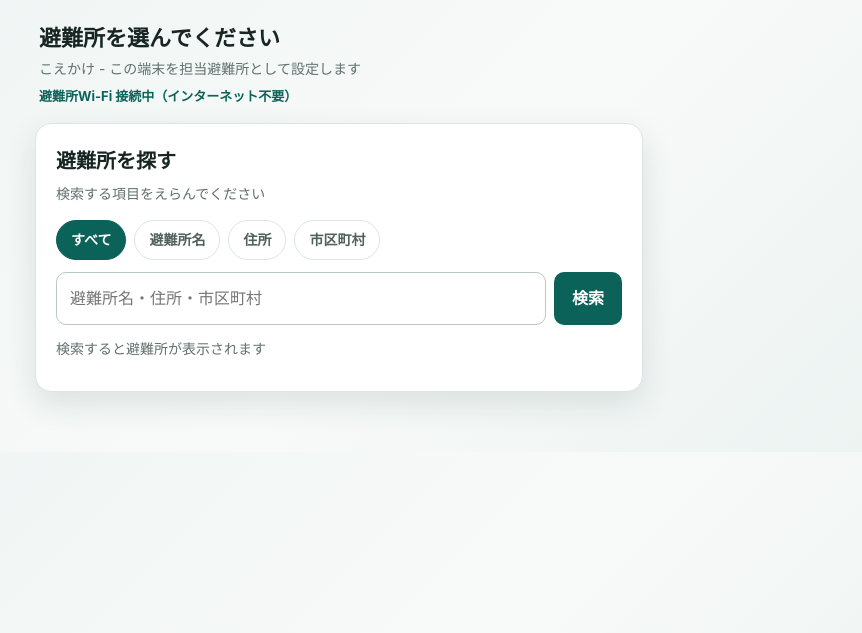
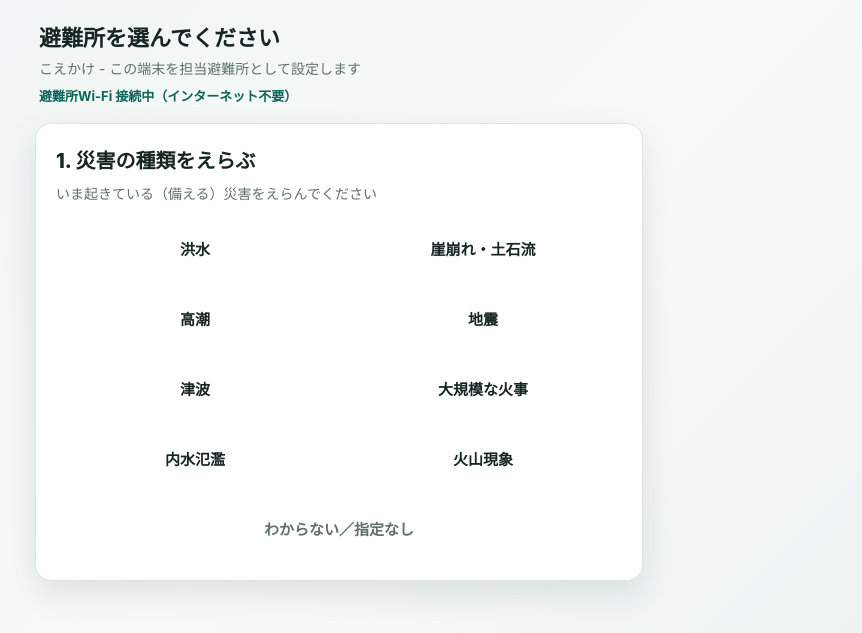
Before and after one commit to gororin-06/koekake, a Flask app: page / in a window 1280 px wide. Shown: the top 633 px of the page, without its empty margins (301-1163 px from the left). Run offline with Flask 3, Linux system fonts and the light colour scheme; data that the repository does not hold is empty.

Commit message:
kensaku add

```diff
--- a/app/main.py
+++ b/app/main.py
@@ -333,6 +333,30 @@ def select_shelter(shelter_id):
 
 
 # =========================
+# 市区町村一覧
+# =========================
+
+@app.route('/api/cities', methods=['GET'])
+def list_cities():
+    """避難所データに存在する市区町村の一覧。q で部分一致フィルタ。"""
+    q = (request.args.get('q') or '').strip()
+    db = get_db()
+    if q:
+        rows = db.execute(
+            "SELECT DISTINCT city FROM shelters "
+            "WHERE city IS NOT NULL AND city != '' AND city LIKE ? "
+            "ORDER BY city LIMIT 60",
+            ('%' + q + '%',)
+        ).fetchall()
+    else:
+        rows = db.execute(
+            "SELECT DISTINCT city FROM shelters "
+            "WHERE city IS NOT NULL AND city != '' ORDER BY city LIMIT 60"
+        ).fetchall()
+    return jsonify({'cities': [r['city'] for r in rows]})
+
+
+# =========================
 # 避難所検索
 # =========================
 
@@ -342,6 +366,31 @@ def search_shelters():
     field = request.args.get('field', 'all')
 
     db = get_db()
+
+    # 災害→市町村→施設フロー：city 指定なら、その市町村の避難所を disaster 対応順で返す
+    # （対応しない避難所は除外せず、優先順位を下げて含める）
+    city = request.args.get('city')
+    disaster = request.args.get('disaster')
+    if city:
+        col = DISASTER_TYPES[disaster][0] if disaster in DISASTER_TYPES else None
+        order = (col + " DESC, name") if col else "name"
+        rows = db.execute(
+            f"SELECT * FROM shelters WHERE city = ? ORDER BY {order} LIMIT 50",
+            (city,)
+        ).fetchall()
+        out = []
+        for row in rows:
+            ds = [lbl for k, (c, lbl) in DISASTER_TYPES.items() if row[c]]
+            item = {
+                'id': row['id'], 'name': row['name'],
+                'address': row['address'] or '', 'city': row['city'] or '',
+                'prefecture': row['prefecture'] or '', 'capacity': row['capacity'],
+                'disasters': ds, 'is_active': bool(row['is_active']),
+            }
+            if col:
+                item['is_compatible'] = bool(row[col])
+            out.append(item)
+        return jsonify({'shelters': out, 'count': len(out)})
 
     # キーワードが無いときは全件を返さない（数千件の巨大レスポンスを防ぐ）
     if not q:
--- a/app/static/app.js
+++ b/app/static/app.js
@@ -628,260 +628,188 @@
         });
     }
 
-    // ===== 避難所検索 =====
+    // ===== 初回セットアップ：災害 → 市町村 → 避難所（対応順・非対応は下位） =====
+    var suStep1 = document.getElementById('suStep1');
+    if (suStep1) {
+        var suStep2 = document.getElementById('suStep2');
+        var suStep3 = document.getElementById('suStep3');
+        var citySearch = document.getElementById('citySearch');
+        var cityResults = document.getElementById('cityResults');
+        var suResults = document.getElementById('shelterResults');
+        var su3lead = document.getElementById('su3lead');
+        var suBack = document.getElementById('suBack');
 
-    var shelterInput = document.getElementById('shelterSearchInput');
-    var shelterSearchBtn = document.getElementById('shelterSearchBtn');
-    var shelterResults = document.getElementById('shelterResults');
-    var shelterSearchStatus = document.getElementById('shelterSearchStatus');
+        var selDisaster = '';
+        var selDisasterLabel = '';
+        var selCity = '';
 
-    var shelterField = 'all';
+        function suShow(n) {
+            suStep1.hidden = (n !== 1);
+            if (suStep2) suStep2.hidden = (n !== 2);
+            if (suStep3) suStep3.hidden = (n !== 3);
+            if (suBack) suBack.hidden = (n === 1);
+        }
 
-    var shelterFilterButtons =
-        document.querySelectorAll('.shelter-filter');
+        // 避難所を確定（初回セットアップ端末は管理者モードを新しいタブで開く）
+        function selectShelter(id, btn) {
+            if (!window.confirm('この避難所を選択しますか？')) return;
+            if (btn) btn.disabled = true;
+            var adminTab = window.open('', '_blank');
+            fetch('/api/shelters/' + id + '/select', {
+                method: 'POST',
+                headers: { 'Content-Type': 'application/json' }
+            }).then(function (res) {
+                if (!res.ok) throw new Error('failed');
+                return res.json();
+            }).then(function (data) {
+                if (data && data.admin_url) {
+                    if (adminTab) adminTab.location = data.admin_url;
+                    showSetupDone(data.admin_url, adminTab);
+                } else {
+                    if (adminTab) adminTab.close();
+                    location.reload();
+                }
+            }).catch(function () {
+                if (adminTab) adminTab.close();
+                if (btn) btn.disabled = false;
+                showToast('避難所を選択できませんでした');
+            });
+        }
 
-    shelterFilterButtons.forEach(function (button) {
-        button.addEventListener('click', function () {
+        // 手順1：災害種別
+        var disasterBtns = document.querySelectorAll('.disaster-btn');
+        for (var d = 0; d < disasterBtns.length; d++) {
+            disasterBtns[d].addEventListener('click', function () {
+                selDisaster = this.getAttribute('data-disaster') || '';
+                selDisasterLabel = this.getAttribute('data-label') || '';
+                suShow(2);
+                loadCities('');
+                if (citySearch) { citySearch.value = ''; citySearch.focus(); }
+            });
+        }
 
-            shelterFilterButtons.forEach(function (btn) {
-                btn.classList.remove('on');
-            });
-
-            button.classList.add('on');
-
-            shelterField = button.getAttribute('data-field');
-
-            if (shelterField === 'all') {
-                shelterInput.placeholder = '避難所名・住所・市区町村';
-            } else if (shelterField === 'name') {
-                shelterInput.placeholder = '避難所名を入力';
-            } else if (shelterField === 'address') {
-                shelterInput.placeholder = '住所を入力';
-            } else if (shelterField === 'city') {
-                shelterInput.placeholder = '市区町村を入力';
+        // 手順2：市区町村
+        function loadCities(q) {
+            fetch('/api/cities?q=' + encodeURIComponent(q))
+                .then(function (res) { return res.ok ? res.json() : { cities: [] }; })
+                .then(function (data) { renderCities(data.cities || []); })
+                .catch(function () { renderCities([]); });
         }
-        });
-    });
-
-
-    function searchShelters() {
-
-        if (!shelterInput || !shelterResults) {
-            console.error('避難所検索HTMLが見つかりません');
+        function renderCities(cities) {
+            cityResults.innerHTML = '';
+            if (!cities.length) {
+                cityResults.innerHTML = '<div class="empty"><strong>市区町村が見つかりません</strong></div>';
                 return;
             }
-
-        var q = shelterInput.value.trim();
-
-        shelterSearchBtn.disabled = true;
-        shelterSearchStatus.textContent = '検索しています...';
-        shelterResults.innerHTML = '';
-
-        var url =
-            '/api/shelters?q=' +
-            encodeURIComponent(q) +
-            '&field=' +
-            encodeURIComponent(shelterField);
-
-        console.log('避難所検索:', url);
-
-        fetch(url)
-            .then(function (res) {
-
-                console.log('API status:', res.status);
-
-                return res.text().then(function (text) {
-
-                    console.log('API response:', text);
-
-                    if (!res.ok) {
-                        throw new Error(
-                            'APIエラー ' + res.status + '\n' + text
-                        );
+            for (var i = 0; i < cities.length; i++) {
+                var b = document.createElement('button');
+                b.type = 'button';
+                b.className = 'city-btn';
+                b.textContent = cities[i];
+                b.addEventListener('click', function () {
+                    selCity = this.textContent;
+                    suShow(3);
+                    loadShelters();
+                });
+                cityResults.appendChild(b);
+            }
+        }
+        if (citySearch) {
+            citySearch.addEventListener('input', function () {
+                loadCities(this.value.trim());
+            });
         }
 
-                    try {
-                        return JSON.parse(text);
-                    } catch (e) {
-                        throw new Error(
-                            'JSONとして読み込めませんでした\n' + text
-                        );
+        // 手順3：避難所（対応順・非対応は下位に）
+        function loadShelters() {
+            su3lead.textContent = selCity + (selDisasterLabel ? '　（' + selDisasterLabel + 'に対応する避難所を上に表示）' : '');
+            suResults.innerHTML = '<div class="shelter-search-status">読み込み中...</div>';
+            var url = '/api/shelters?city=' + encodeURIComponent(selCity) +
+                '&disaster=' + encodeURIComponent(selDisaster);
+            fetch(url).then(function (res) { return res.ok ? res.json() : { shelters: [] }; })
+                .then(function (data) { renderShelters(data.shelters || []); })
+                .catch(function () {
+                    suResults.innerHTML = '<div class="empty"><strong>取得できませんでした</strong></div>';
+                });
         }
-                });
-            })
-            .then(function (data) {
-
-                shelterSearchBtn.disabled = false;
-
-                console.log('検索結果:', data);
-
-                var shelters = data.shelters || [];
-
-                shelterSearchStatus.textContent =
-                    shelters.length + '件の避難所が見つかりました';
-
-                if (shelters.length === 0) {
-                    shelterResults.innerHTML =
-                        '<div class="empty">' +
-                        '<strong>該当する避難所がありません</strong>' +
-                        '</div>';
+        function renderShelters(list) {
+            suResults.innerHTML = '';
+            if (!list.length) {
+                suResults.innerHTML = '<div class="empty"><strong>この市区町村に避難所が見つかりません</strong></div>';
                 return;
             }
-
-                shelters.forEach(function (s) {
-
+            var dividerShown = false;
+            for (var i = 0; i < list.length; i++) {
+                var s = list[i];
+                var incompatible = (s.is_compatible === false);
+                if (incompatible && !dividerShown) {
+                    var div = document.createElement('div');
+                    div.className = 'shelter-divider';
+                    div.textContent = 'この災害には指定されていない避難所';
+                    suResults.appendChild(div);
+                    dividerShown = true;
+                }
                 var card = document.createElement('button');
                 card.type = 'button';
-                    card.className = 'shelter-result';
+                card.className = 'shelter-result' + (incompatible ? ' incompatible' : '');
                 card.setAttribute('data-id', s.id);
-
 
                 var name = document.createElement('div');
                 name.className = 'shelter-result-name';
                 name.textContent = s.name || '名称不明';
-
                 card.appendChild(name);
 
+                if (s.is_compatible === true) {
+                    var okb = document.createElement('span');
+                    okb.className = 'compat-badge ok';
+                    okb.textContent = '✓ ' + (selDisasterLabel || 'この災害') + 'に対応';
+                    card.appendChild(okb);
+                } else if (s.is_compatible === false) {
+                    var ngb = document.createElement('span');
+                    ngb.className = 'compat-badge ng';
+                    ngb.textContent = selDisasterLabel + 'の指定なし';
+                    card.appendChild(ngb);
+                }
 
-                    if (s.city || s.address || s.prefecture) {
-
+                if (s.address) {
                     var address = document.createElement('div');
                     address.className = 'shelter-address';
-
-                        address.textContent =
-                            (s.prefecture || '') +
-                            (s.city || '') +
-                            (s.address || '');
-
+                    address.textContent = s.address;
                     card.appendChild(address);
                 }
-
-
-                    if (s.capacity !== null && s.capacity !== undefined) {
-
-                        var capacity = document.createElement('div');
-                        capacity.className = 'shelter-capacity';
-
-                        capacity.textContent =
-                            '想定収容人数：' +
-                            s.capacity +
-                            '人';
-
-                        card.appendChild(capacity);
+                if (s.capacity) {
+                    var cap = document.createElement('div');
+                    cap.className = 'shelter-capacity';
+                    cap.textContent = '想定収容人数：' + s.capacity + '人';
+                    card.appendChild(cap);
+                }
+                if (s.disasters && s.disasters.length > 0) {
+                    var dz = document.createElement('div');
+                    dz.className = 'shelter-disasters';
+                    dz.textContent = '対応：' + s.disasters.join('・');
+                    card.appendChild(dz);
+                }
+                (function (id, btn) {
+                    btn.addEventListener('click', function () { selectShelter(id, btn); });
+                })(s.id, card);
+                suResults.appendChild(card);
+            }
         }
 
-
-                    if (s.disasters && s.disasters.length > 0) {
-
-                        var disaster = document.createElement('div');
-                        disaster.className = 'shelter-disasters';
-
-                        disaster.textContent =
-                            '対応：' +
-                            s.disasters.join('・');
-
-                        card.appendChild(disaster);
-                    }
-
-
-                    if (s.is_active) {
-
-                        var active = document.createElement('div');
-                        active.className = 'shelter-active';
-
-                        active.textContent = '現在の避難所';
-
-                        card.appendChild(active);
-                    }
-                    card.addEventListener('click', function () {
-                        var id = this.getAttribute('data-id');
-
-                        if (!window.confirm('この避難所を選択しますか？')) {
-                            return;
-                        }
-
-                        this.disabled = true;
-
-                        // ポップアップブロック回避：クリックのジェスチャ中に空タブを先に確保
-                        var adminTab = window.open('', '_blank');
-
-                        fetch('/api/shelters/' + id + '/select', {
-                            method: 'POST',
-                            headers: {
-                                'Content-Type': 'application/json'
-                            }
-                        })
-                            .then(function (res) {
-                                if (!res.ok) {
-                                    throw new Error('選択エラー');
-                                }
-                                return res.json();
-                            })
-                            .then(function (data) {
-                                if (data && data.admin_url) {
-                                    // 初回セットアップ：管理者モードを新しいタブで開く
-                                    if (adminTab) {
-                                        adminTab.location = data.admin_url;
-                                    }
-                                    showSetupDone(data.admin_url, adminTab);
-                                } else {
-                                    // 避難所の変更など（既に管理者）：このタブを更新
-                                    if (adminTab) adminTab.close();
-                                    location.reload();
-                                }
-                            })
-                            .catch(function () {
-                                if (adminTab) adminTab.close();
-                                showToast('避難所を選択できませんでした');
-                            });
-                    });
-
-                    shelterResults.appendChild(card);
-                });
-            })
-            .catch(function (error) {
-
-                console.error('避難所検索エラー:', error);
-
-                shelterSearchBtn.disabled = false;
-
-                shelterSearchStatus.textContent =
-                    '検索エラーが発生しました';
-
-                shelterResults.innerHTML =
-                    '<div class="empty">' +
-                    '<strong>避難所を取得できませんでした</strong>' +
-                    '<br>' +
-                    'ブラウザの開発者ツールでエラーを確認してください' +
-                    '</div>';
+        // もどる
+        if (suBack) {
+            suBack.addEventListener('click', function () {
+                if (suStep3 && !suStep3.hidden) suShow(2);
+                else if (suStep2 && !suStep2.hidden) suShow(1);
             });
         }
 
-
-    if (shelterSearchBtn) {
-        shelterSearchBtn.addEventListener(
-            'click',
-            searchShelters
-        );
-    }
-
-
-    if (shelterInput) {
-        shelterInput.addEventListener(
-            'keydown',
-            function (e) {
-
-                if (e.key === 'Enter') {
-                    e.preventDefault();
-                    searchShelters();
-                }
-            }
-        );
+        suShow(1);
     }
 
     // 初回セットアップ完了時：管理者モードは新しいタブ、この画面はメッセージ表示
     function showSetupDone(adminUrl, adminTab) {
-        var search = document.querySelector('.shelter-search');
+        var search = document.querySelector('.setup-wizard');
         if (search) search.hidden = true;
         var done = document.getElementById('setupDone');
         if (!done) return;
--- a/app/static/style.css
+++ b/app/static/style.css
@@ -1176,6 +1176,116 @@ button {
     gap: 10px;
 }
 
+/* ===== 初回セットアップ・ウィザード（災害→市町村→避難所） ===== */
+.setup-wizard {
+    position: relative;
+    margin-top: 8px;
+    padding: 20px;
+    border: 1px solid var(--line);
+    border-radius: 16px;
+    background: var(--surface);
+    box-shadow: var(--shadow);
+}
+
+.su-back {
+    margin-bottom: 10px;
+    padding: 6px 0;
+    border: 0;
+    background: none;
+    color: var(--brand);
+    font-weight: 700;
+    font-size: 15px;
+}
+
+.setup-step h2 {
+    margin: 0 0 4px;
+    font-size: 20px;
+    font-weight: 800;
+}
+
+.disaster-grid {
+    display: grid;
+    grid-template-columns: 1fr 1fr;
+    gap: 10px;
+    margin-top: 14px;
+}
+
+.disaster-btn {
+    min-height: 60px;
+    padding: 12px 14px;
+    border: 1px solid var(--line2);
+    border-radius: 12px;
+    background: #fff;
+    color: var(--ink);
+    font-weight: 800;
+    font-size: 15px;
+}
+
+.disaster-btn:active {
+    background: #eef4f2;
+}
+
+.disaster-btn.plain {
+    grid-column: 1 / -1;
+    color: var(--muted);
+    font-weight: 700;
+}
+
+.city-results {
+    display: flex;
+    flex-wrap: wrap;
+    gap: 8px;
+    margin-top: 12px;
+}
+
+.city-btn {
+    min-height: 42px;
+    padding: 0 16px;
+    border: 1px solid var(--line2);
+    border-radius: 999px;
+    background: #fff;
+    color: var(--ink);
+    font-weight: 700;
+    font-size: 15px;
+}
+
+.city-btn:active {
+    background: #eef4f2;
+}
+
+.shelter-divider {
+    margin: 18px 0 8px;
+    padding-top: 12px;
+    border-top: 1px dashed var(--line2);
+    color: var(--muted);
+    font-size: 13px;
+    font-weight: 700;
+}
+
+.compat-badge {
+    display: inline-block;
+    margin-top: 6px;
+    padding: 2px 10px;
+    border-radius: 6px;
+    font-size: 12px;
+    font-weight: 800;
+}
+
+.compat-badge.ok {
+    color: #0c6559;
+    background: #e3f0ee;
+}
+
+.compat-badge.ng {
+    color: #9a6a00;
+    background: #fdf0d0;
+}
+
+.shelter-result.incompatible {
+    opacity: .7;
+    border-style: dashed;
+}
+
 .shelter-result {
     display: block;
     width: 100%;
--- a/app/templates/index.html
+++ b/app/templates/index.html
@@ -47,24 +47,39 @@ ts[11:16] }}{%- endif -%}
             <div class="netstat">避難所Wi-Fi 接続中（インターネット不要）</div>
         </header>
 
-        <section class="shelter-search">
-            <h2>避難所を探す</h2>
-            <p class="shelter-search-lead">検索する項目をえらんでください</p>
+        <section class="setup-wizard">
+            <button type="button" class="su-back" id="suBack" hidden>← もどる</button>
 
-            <div class="shelter-search-tabs">
-                <button type="button" class="shelter-filter on" data-field="all">すべて</button>
-                <button type="button" class="shelter-filter" data-field="name">避難所名</button>
-                <button type="button" class="shelter-filter" data-field="address">住所</button>
-                <button type="button" class="shelter-filter" data-field="city">市区町村</button>
+            <div class="setup-step" id="suStep1">
+                <h2>1. 災害の種類をえらぶ</h2>
+                <p class="shelter-search-lead">いま起きている（備える）災害をえらんでください</p>
+                <div class="disaster-grid">
+                    <button type="button" class="disaster-btn" data-disaster="flood" data-label="洪水">洪水</button>
+                    <button type="button" class="disaster-btn" data-disaster="landslide" data-label="崖崩れ・土石流・地滑り">崖崩れ・土石流</button>
+                    <button type="button" class="disaster-btn" data-disaster="stormsurge" data-label="高潮">高潮</button>
+                    <button type="button" class="disaster-btn" data-disaster="earthquake" data-label="地震">地震</button>
+                    <button type="button" class="disaster-btn" data-disaster="tsunami" data-label="津波">津波</button>
+                    <button type="button" class="disaster-btn" data-disaster="fire" data-label="大規模な火事">大規模な火事</button>
+                    <button type="button" class="disaster-btn" data-disaster="inland" data-label="内水氾濫">内水氾濫</button>
+                    <button type="button" class="disaster-btn" data-disaster="volcano" data-label="火山現象">火山現象</button>
+                    <button type="button" class="disaster-btn plain" data-disaster="" data-label="">わからない／指定なし</button>
+                </div>
             </div>
 
-            <div class="shelter-search-box">
-                <input type="search" id="shelterSearchInput" placeholder="避難所名・住所・市区町村" autocomplete="off">
-                <button type="button" id="shelterSearchBtn">検索</button>
+            <div class="setup-step" id="suStep2" hidden>
+                <h2>2. 市区町村をえらぶ</h2>
+                <p class="shelter-search-lead">お探しの市区町村名を入力してください</p>
+                <div class="shelter-search-box">
+                    <input type="search" id="citySearch" placeholder="例: 市原市" autocomplete="off">
+                </div>
+                <div id="cityResults" class="city-results"></div>
             </div>
 
-            <div id="shelterSearchStatus" class="shelter-search-status">検索すると避難所が表示されます</div>
-            <div id="shelterResults" class="shelter-results"></div>
+            <div class="setup-step" id="suStep3" hidden>
+                <h2>3. 避難所をえらぶ</h2>
+                <p class="shelter-search-lead" id="su3lead"></p>
+                <div id="shelterResults" class="shelter-results"></div>
+            </div>
         </section>
 
         <div class="setup-done" id="setupDone" hidden>
@@ -112,10 +127,10 @@ ts[11:16] }}{%- endif -%}
                     <dt>住所</dt>
                     <dd>{{ status.details.address or '—' }}</dd>
                 </div>
-                <div>
+                <!-- <div>
                     <dt>市区町村</dt>
                     <dd>{{ status.details.city or '—' }}</dd>
-                </div>
+                </div> -->
                 <div>
                     <dt>想定収容人数</dt>
                     <dd>{% if status.details.capacity %}{{ status.details.capacity }}人{% else %}—{% endif %}</dd>
```
Lines whose indentation alone changed are shown as unchanged.
